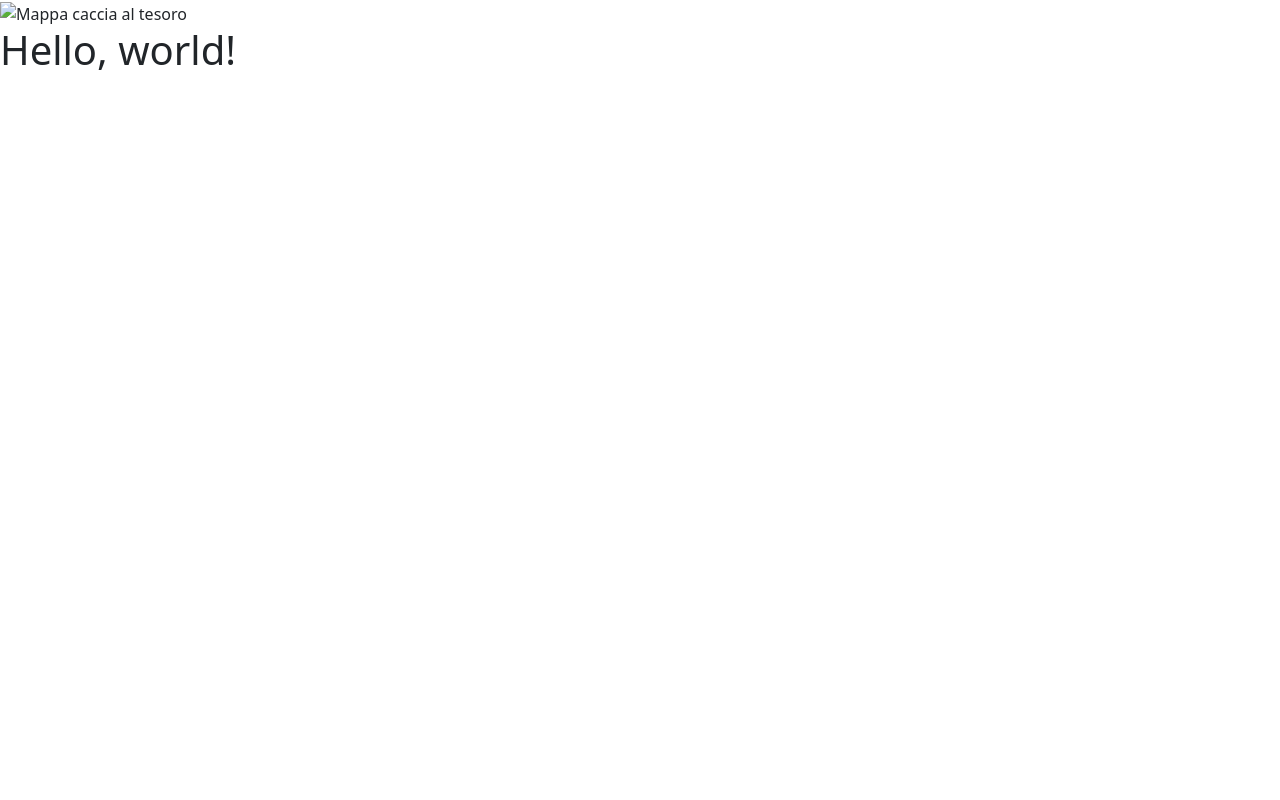
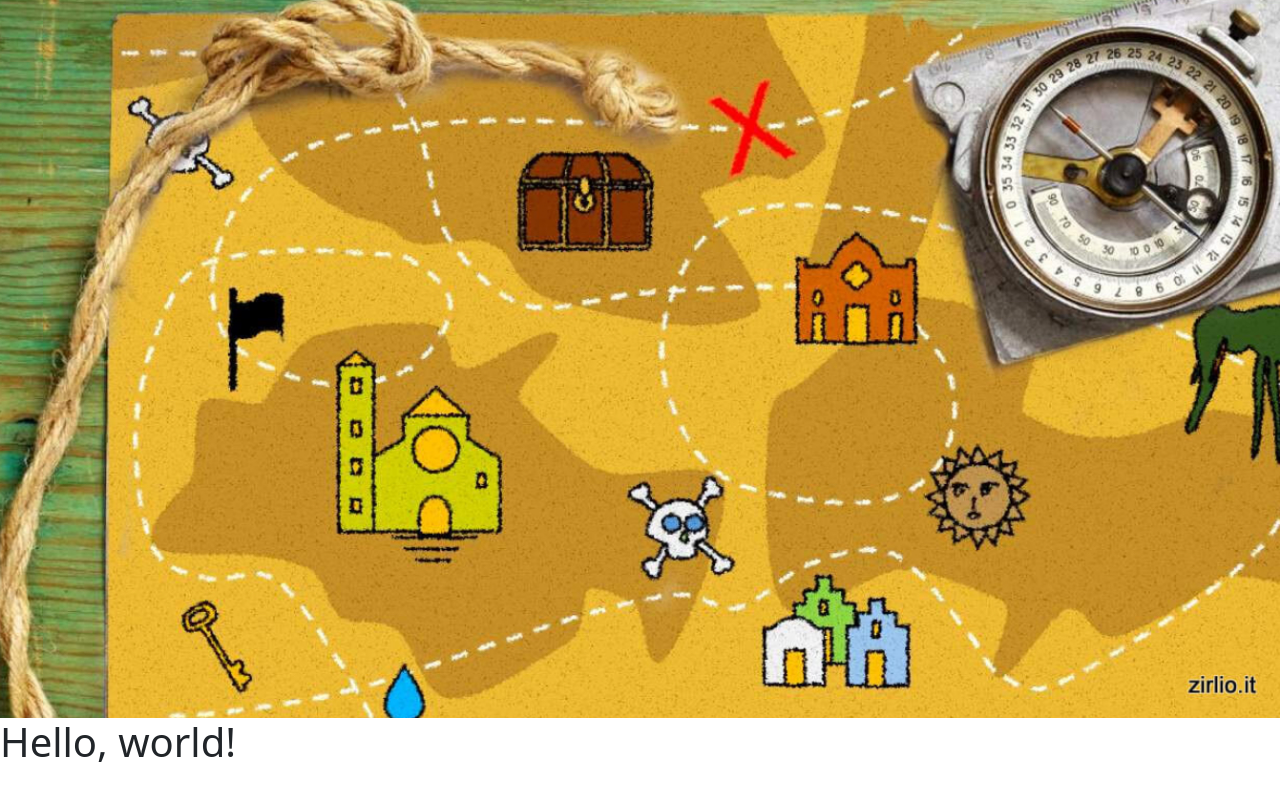
Before and after one commit to tansellamichelangelo/cacciaaltesoro., a website: page Esercizio1.html in a window 1280 px wide. Drawn offline with nearby package versions, Linux system fonts and the light colour scheme.

Commit message:
Update Esercizio1.html

```diff
--- a/Esercizio1.html
+++ b/Esercizio1.html
@@ -7,7 +7,7 @@
     <link href="https://cdn.jsdelivr.net/npm/bootstrap@5.3.3/dist/css/bootstrap.min.css" rel="stylesheet" integrity="sha384-QWTKZyjpPEjISv5WaRU9OFeRpok6YctnYmDr5pNlyT2bRjXh0JMhjY6hW+ALEwIH" crossorigin="anonymous">
   </head>
   <body>
-    <img src="img/IMG_2390.estensione" class="img-fluid" alt="Mappa caccia al tesoro">
+    <img src="img/IMG_2390.jpeg" class="img-fluid" alt="Mappa caccia al tesoro">
     <h1>Hello, world!</h1>
     <script src="https://cdn.jsdelivr.net/npm/bootstrap@5.3.3/dist/js/bootstrap.bundle.min.js" integrity="sha384-YvpcrYf0tY3lHB60NNkmXc5s9fDVZLESaAA55NDzOxhy9GkcIdslK1eN7N6jIeHz" crossorigin="anonymous"></script>
   </body>
```
